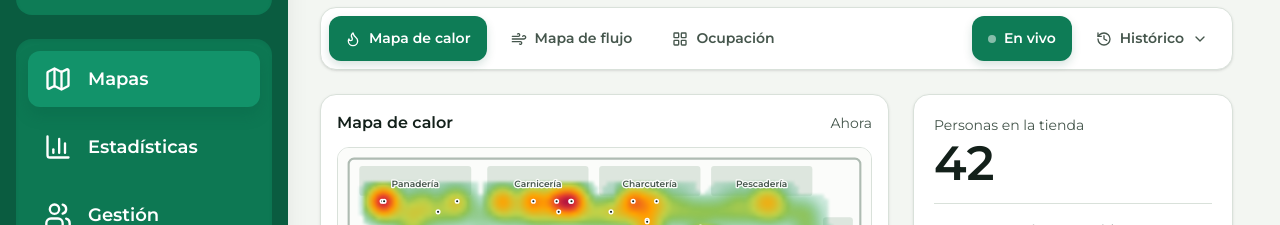
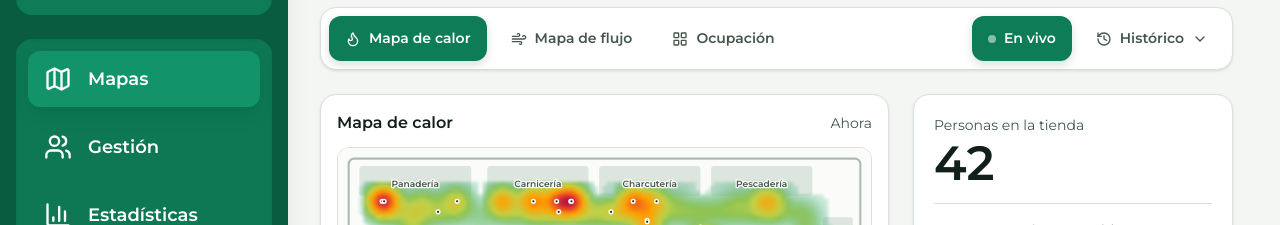
Before and after one commit to FoniksFox/MercadonaIT26, an Angular app in the folder frontend/: page /maps in a window 1280 px wide. Shown: the part 97-322 px from the top of the page. Built offline with nearby package versions, Linux system fonts and the light colour scheme.

Commit message:
Refactor nombre de tienda en la barra lateral: actualizar la función para abreviar el nombre y ajustar el orden de los elementos de navegación.

```diff
--- a/frontend/src/app/app.html
+++ b/frontend/src/app/app.html
@@ -64,7 +64,7 @@
         >
           <app-icon name="store" class="size-7" />
           <span class="min-w-0">
-            <span class="block truncate text-lg leading-6 font-semibold">{{ supermarket().name }}</span>
+            <span class="block truncate text-lg leading-6 font-semibold">{{ sidebarStoreName() }}</span>
             <span class="block text-xs text-white/80">Cambiar de Mercadona</span>
           </span>
         </a>
--- a/frontend/src/app/app.ts
+++ b/frontend/src/app/app.ts
@@ -37,6 +37,13 @@ interface IndicatorBox {
 }
 
 const ANIMATION_MS = 280;
+const SIDEBAR_NAME_LIMIT = 16;
+const STORE_NAME_ABBREVIATIONS: Readonly<Record<string, string>> = {
+  'Valencia Campanar': 'Vlc. Campanar',
+};
+const STORE_WORD_ABBREVIATIONS: Readonly<Record<string, string>> = {
+  Valencia: 'Vlc.',
+};
 
 /** Dashboard shell: sidebar with the views on the left, the current view on the right. */
 @Component({
@@ -53,8 +60,8 @@ export class App {
 
   protected readonly mainNavigation: readonly NavigationItem[] = [
     { path: '/maps', label: 'Mapas', icon: 'map' },
+    { path: '/management', label: 'Gestión', icon: 'staff' },
     { path: '/statistics', label: 'Estadísticas', icon: 'stats' },
-    { path: '/management', label: 'Gestión', icon: 'staff' },
   ];
   protected readonly settings: NavigationItem = {
     path: '/settings',
@@ -62,6 +69,9 @@ export class App {
     icon: 'gear',
   };
   protected readonly storesPath = '/stores';
+  protected readonly sidebarStoreName = computed(() =>
+    abbreviateStoreName(this.supermarket().name),
+  );
 
   /** Entries from top to bottom, as in the sidebar: decides which way the page slides in. */
   private readonly order = [
@@ -161,3 +171,28 @@ export class App {
     return this.mainNavigation.some((item) => item.path === path) ? 'analysis' : 'account';
   }
 }
+
+function abbreviateStoreName(name: string): string {
+  const abbreviation = STORE_NAME_ABBREVIATIONS[name];
+  if (abbreviation) {
+    return abbreviation;
+  }
+
+  if (name.length <= SIDEBAR_NAME_LIMIT) {
+    return name;
+  }
+
+  return name
+    .split(' ')
+    .map((word, index) => {
+      const knownAbbreviation = STORE_WORD_ABBREVIATIONS[word];
+      if (knownAbbreviation) {
+        return knownAbbreviation;
+      }
+      if (index === 0) {
+        return `${word.slice(0, 3)}.`;
+      }
+      return `${word.slice(0, 4)}.`;
+    })
+    .join(' ');
+}
```
Also changed, not shown: 1 other file (tests, documents, lock files or other folders).
